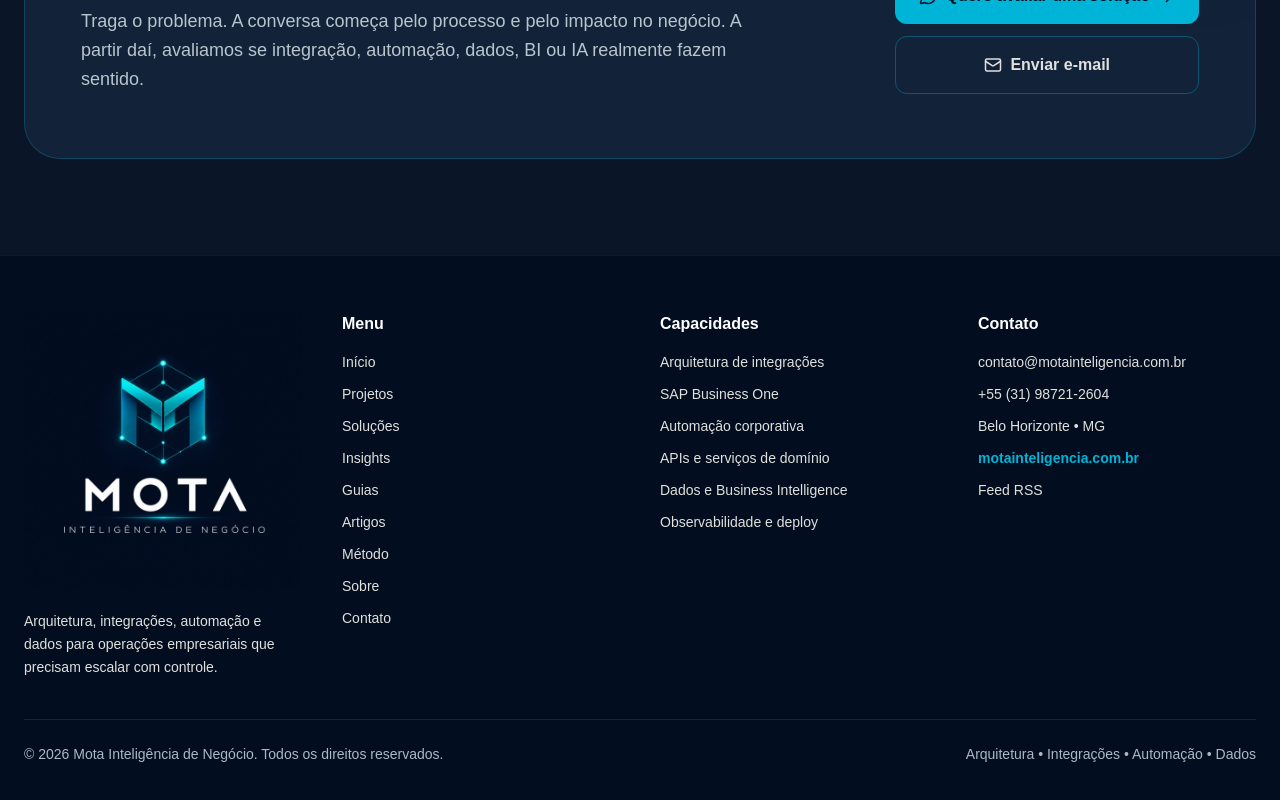
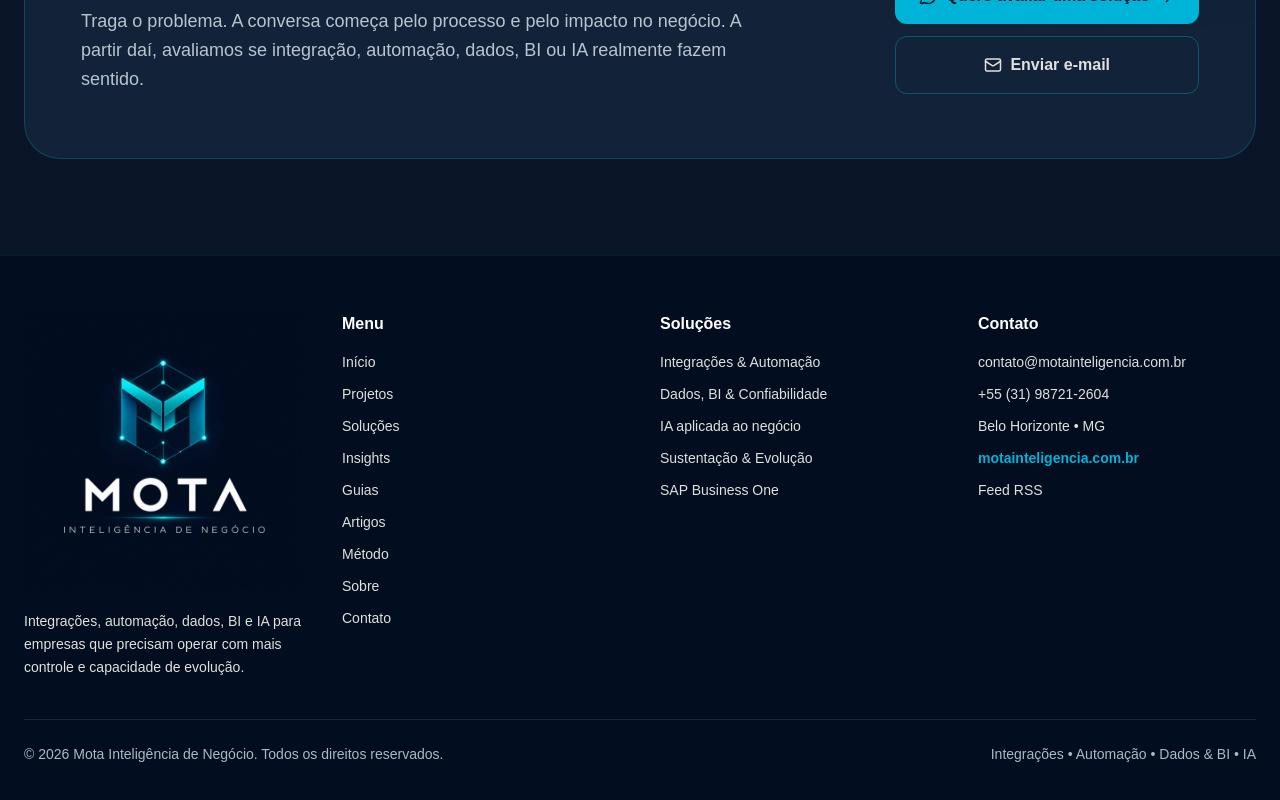
Before and after one commit to rmota13/mota-inteligencia-site, a Next.js app: page / in a window 1280 px wide. Shown: the part 10598-11398 px from the top of the page. Built offline with nearby package versions, Linux system fonts and the light colour scheme.

Commit message:
feat: align footer with solution portfolio

```diff
--- a/components/layout/site-footer.tsx
+++ b/components/layout/site-footer.tsx
@@ -11,7 +11,7 @@ export function SiteFooter() {
         <div>
           <Brand footer />
           <p className="mt-5 max-w-[300px] text-sm leading-relaxed text-[#E0E1DD]">
-            Arquitetura, integrações, automação e dados para operações empresariais que precisam escalar com controle.
+            Integrações, automação, dados, BI e IA para empresas que precisam operar com mais controle e capacidade de evolução.
           </p>
         </div>
 
@@ -29,14 +29,13 @@ export function SiteFooter() {
         </div>
 
         <div>
-          <h2 className="font-bold text-white">Capacidades</h2>
+          <h2 className="font-bold text-white">Soluções</h2>
           <ul className="mt-4 space-y-3 text-sm text-[#E0E1DD]">
-            <li>Arquitetura de integrações</li>
+            <li>Integrações & Automação</li>
+            <li>Dados, BI & Confiabilidade</li>
+            <li>IA aplicada ao negócio</li>
+            <li>Sustentação & Evolução</li>
             <li>SAP Business One</li>
-            <li>Automação corporativa</li>
-            <li>APIs e serviços de domínio</li>
-            <li>Dados e Business Intelligence</li>
-            <li>Observabilidade e deploy</li>
           </ul>
         </div>
 
@@ -74,7 +73,7 @@ export function SiteFooter() {
 
       <Container className="mt-10 flex flex-col justify-between gap-4 border-t border-white/10 pt-6 text-sm text-[#AEB8C2] md:flex-row">
         <p>© 2026 Mota Inteligência de Negócio. Todos os direitos reservados.</p>
-        <p>Arquitetura • Integrações • Automação • Dados</p>
+        <p>Integrações • Automação • Dados & BI • IA</p>
       </Container>
     </footer>
   );
```
